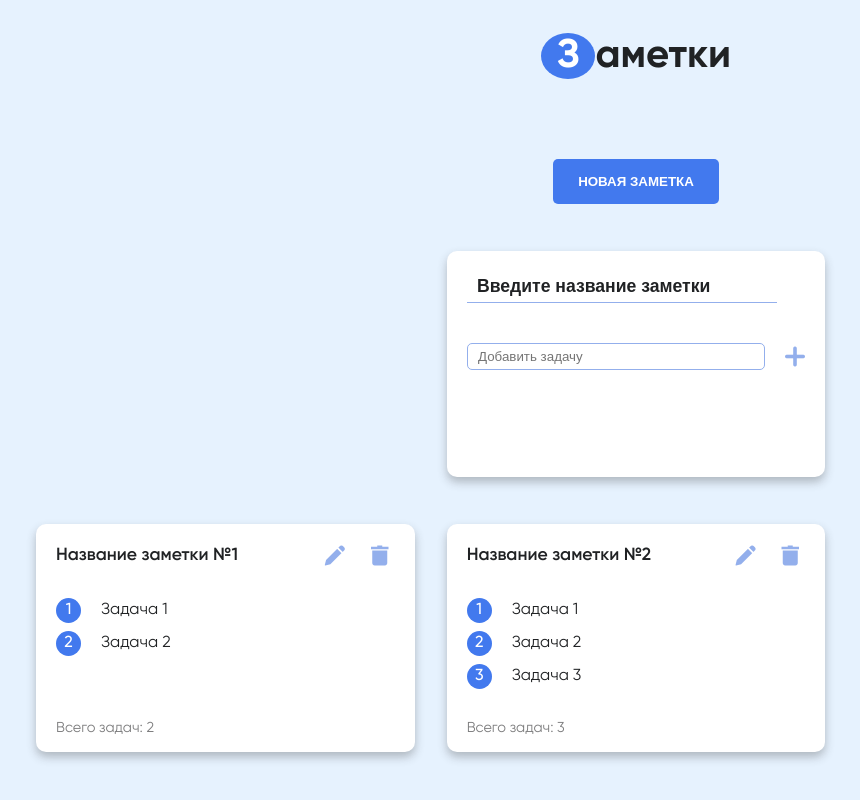
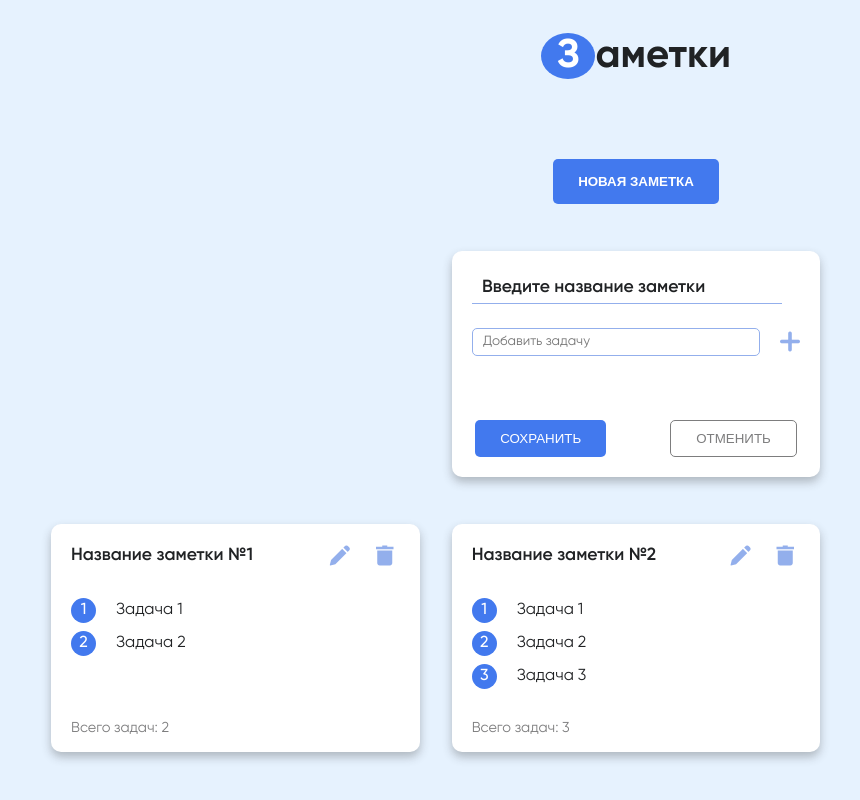
Before and after one commit to dek777/notes, a Vue app: page / in a window 1280 px wide. Both pictures are taken after a click on the button "НОВАЯ ЗАМЕТКА". Shown: the whole page, without its empty margins (4-864 px from the left). Built offline with nearby package versions, Linux system fonts and the light colour scheme.

Commit message:
complete create function (new note)

```diff
--- a/src/App.vue
+++ b/src/App.vue
@@ -5,7 +5,7 @@
       <router-link to="/">Home</router-link> |
       <router-link to="/edit">Edit</router-link>
     </div> -->
-    <router-view :notes="notes" />
+    <router-view :notes="notes" @remove-note="removeNote" />
   </div>
 </template>
 
@@ -54,6 +54,11 @@ export default {
       ]
     }
   },
+  methods: {
+    removeNote(id){
+      this.notes = this.notes.filter( note => note.id !== id )
+    }
+  },
   components: {
 
   }
@@ -64,6 +69,7 @@ export default {
 :root{
   --text: #202224;
   --secondary-text: #7d7d7e;
+  --grey: #525252;
   --blue: #4279EE;
   --secondary-blue: #93afec;
   --bg-blue: #E6F2FE;
@@ -86,6 +92,14 @@ html,body{
   color: var(--text);
 }
 
+input{
+  font-family: 'Gilroy', sans-serif;
+}
+
+a, a:hover, a:focus{
+  text-decoration: none;
+}
+
 .header__title{
   font-size: 2.5rem;
   width: max-content;
@@ -105,6 +119,7 @@ html,body{
   max-width: 1200px;
   padding: 15px;
   margin: auto;
+  box-sizing: border-box;
 }
 
 .icon{
--- /dev/null
+++ b/src/components/Confirm.vue
@@ -0,0 +1,29 @@
+<template>
+  <div v-if="confirmBlockVisible" class="">
+    <p class="confirm__text">Удалить?</p>
+    <button class="confirm__btn confirm__btn_yes" @click.prevent="">Да</button>
+    <button class="confirm__btn confirm__btn_no" @click.prevent="">Нет</button>
+  </div>
+</template>
+
+<script>
+export default {
+  props: {
+    confirmBlockVisible: {
+      type: Boolean
+    }
+  },
+  methods: {
+    deleteItem(){
+      this.$emit('delete-item');
+    },
+    cancel(){
+      this.$emit('cancel');
+    }
+  }
+}
+</script>
+
+<style scoped>
+
+</style>
--- a/src/components/CreateNote.vue
+++ b/src/components/CreateNote.vue
@@ -1,45 +1,36 @@
 <template>
   <div class>
-    <button class="btn__create-note" @click.prevent="showHideForm">Новая заметка</button>
-    <div class="create-note__form-wrap">
-      <transition name="create-note__animation">
-        <form v-if="formVisible" class="create-note__form">
-          <input
-            type="text"
-            class="create-note__input create-note__input_title"
-            value="Введите название заметки"
-          />
-          <div class="create-note__add-todo-wrap">
-            <input
-              type="text"
-              class="create-note__input create-note__input_todo"
-              placeholder="Добавить задачу"
-            />
-            <i class="flaticon-add icon"></i>
-          </div>
-        </form>
-      </transition>
-    </div>
+    <button class="btn__new-note" @click.prevent="showHideForm">Новая заметка</button>
+    <FormCreateNote :formVisible="formVisible" @init-note="createNote" @hide-form="showHideForm" />
   </div>
 </template>
 
 <script>
+import FormCreateNote from "@/components/FormCreateNote.vue";
+
 export default {
   data() {
     return {
-      formVisible: false,
+      formVisible: false
     };
   },
   methods: {
     showHideForm() {
       this.formVisible = !this.formVisible;
     },
+    createNote(note){
+      this.$emit("create-note", JSON.parse(note));
+      this.formVisible = false;
+    }
+  },
+  components: {
+    FormCreateNote,
   },
 };
 </script>
 
 <style scoped>
-.btn__create-note {
+.btn__new-note {
   margin: 2rem auto;
   padding: 15px 25px;
   background-color: var(--blue);
@@ -50,12 +41,12 @@ export default {
   cursor: pointer;
   border-radius: 5px;
 }
-.btn__create-note:hover,
-.btn__create-note:focus {
+.btn__new-note:hover,
+.btn__new-note:focus {
   border: 0;
   outline: none;
 }
-.btn__create-note:hover {
+.btn__new-note:hover {
   background-color: #326ff3;
   color: #fff;
   -webkit-box-shadow: 0px 5px 10px 0px rgba(50, 50, 50, 0.3);
@@ -63,77 +54,4 @@ export default {
   box-shadow: 0px 5px 10px 0px rgba(50, 50, 50, 0.3);
 }
 
-.create-note__form-wrap {
-  overflow: hidden;
-  padding: 15px;
-}
-
-.create-note__form {
-  width: 100%;
-  max-width: 378px;
-  min-height: 226px;
-  padding: 15px 20px;
-  border-radius: 10px;
-  background-color: #fff;
-  text-align: left;
-  -webkit-box-shadow: 0px 5px 10px 0px rgba(50, 50, 50, 0.3);
-  -moz-box-shadow: 0px 5px 10px 0px rgba(50, 50, 50, 0.3);
-  box-shadow: 0px 5px 10px 0px rgba(50, 50, 50, 0.3);
-  margin: 0 auto;
-  box-sizing: border-box;
-}
-
-.create-note__input {
-  display: block;
-  width: 100%;
-  max-width: 290px;
-  padding: 5px 10px;
-  margin: 1rem 0;
-  color: var(--text);
-}
-
-.create-note__input:focus {
-  outline: var(--blue);
-  color: var(--text);
-}
-
-.create-note__input_todo {
-  border: 1px solid var(--secondary-blue);
-  border-radius: 5px;
-}
-
-.create-note__input_title {
-  border: 0;
-  outline: none;
-  border-bottom: 1px solid var(--secondary-blue);
-  font-size: 1.1rem;
-  font-weight: 600;
-  margin: 0.3rem 0 1.5rem;
-  padding: 5px 10px;
-  color: var(--text);
-}
-
-.create-note__add-todo-wrap{
-  display: flex;
-}
-
-.icon {
-    color: var(--secondary-blue);
-    margin: auto;
-}
-
-.icon:hover {
-    color: var(--blue);
-}
-
-/* Animation */
-.create-note__animation-enter-active,
-.create-note__animation-leave-active {
-  transition: all 0.5s;
-}
-
-.create-note__animation-enter,
-.create-note__animation-leave-to {
-  transform: translateY(-100%);
-}
 </style>
--- /dev/null
+++ b/src/components/FormCreateNote.vue
@@ -0,0 +1,206 @@
+<template>
+  <div class="create-note__form-wrap">
+      <transition name="create-note__animation">
+        <form v-if="formVisible" class="create-note__form">
+          <input
+            id="newNoteTitle"
+            type="text"
+            class="create-note__input create-note__input_title"
+            v-model="title"
+          />
+          <div class="create-note__add-todo-wrap">
+            <input
+              type="text"
+              class="create-note__input create-note__input_todo"
+              placeholder="Добавить задачу"
+              v-model="newTodo"
+            />
+            <i @click="addTodo" class="flaticon-add icon"></i>
+          </div>
+          <TodoList :todos="this.todos" />
+          <div class="btn-group__wrap">
+            <button class="btn__create-note btn__create-note_blue" @click.prevent="initNote()">Сохранить</button>
+            <button class="btn__create-note btn__create-note_grey" @click.prevent="onCancel()">Отменить</button>
+          </div>
+
+        </form>
+      </transition>
+    </div>
+</template>
+
+<script>
+import TodoList from "@/components/TodoList.vue";
+
+export default {
+  data() {
+    return {
+      id: null,
+      title: "Введите название заметки",
+      todos: [],
+      newTodo: "",
+    };
+  },
+  props: {
+    formVisible: {
+      type: Boolean
+    }
+  },
+  methods: {
+    addTodo() {
+      if (this.newTodo.trim()) {
+        this.todos.push({
+          id: Date.now(),
+          text: this.newTodo,
+        });
+        this.newTodo = "";
+      }
+    },
+    clearForm(){
+      this.id = null;
+      this.title = "Введите название заметки";
+      this.todos = [];
+      this.newTodo = "";
+    },
+    initNote(){
+      if (this.title.trim()) {
+        const note = {
+          id: Date.now(),
+          title: this.title,
+          todos: this.todos
+        }
+        this.$emit("init-note", JSON.stringify(note));
+        this.clearForm();
+      }
+    },
+    onCancel(){
+      this.clearForm();
+      this.$emit("hide-form");
+    }
+  },
+  components: {
+    TodoList,
+  },
+}
+
+</script>
+
+<style scoped>
+
+.btn-group__wrap{
+  display: flex;
+  justify-content: space-between;
+}
+
+.btn__create-note {
+  margin: 0 0.2rem;
+  padding: 10px 25px;
+  text-transform: uppercase;
+  font-weight: 500;
+  border: 0;
+  cursor: pointer;
+  border-radius: 5px;
+}
+.btn__create-note:hover,
+.btn__create-note:focus {
+  border: 0;
+  outline: none;
+}
+
+.btn__create-note_blue {
+  background-color: var(--blue);
+  color: #fff;
+}
+.btn__create-note_blue:hover {
+  background-color: #326ff3;
+  color: #fff;
+}
+
+.btn__create-note_grey {
+  background-color: #fff;
+  color: var(--secondary-text);
+  border: 1px solid var(--secondary-text);
+}
+.btn__create-note_grey:hover,
+.btn__create-note_grey:focus {
+  border: 1px solid var(--grey);
+  color: var(--grey);
+}
+
+.mr-rem-2{
+  margin-right: 2rem;
+}
+
+.create-note__form-wrap {
+  overflow: hidden;
+  padding: 15px;
+}
+
+.create-note__form {
+  width: 100%;
+  max-width: 368px;
+  min-height: 226px;
+  padding: 15px 20px;
+  border-radius: 10px;
+  background-color: #fff;
+  text-align: left;
+  -webkit-box-shadow: 0px 5px 10px 0px rgba(50, 50, 50, 0.3);
+  -moz-box-shadow: 0px 5px 10px 0px rgba(50, 50, 50, 0.3);
+  box-shadow: 0px 5px 10px 0px rgba(50, 50, 50, 0.3);
+  margin: 0 auto;
+  box-sizing: border-box;
+}
+
+.create-note__input {
+  display: block;
+  width: 100%;
+  max-width: 290px;
+  padding: 5px 10px;
+  margin: 1rem 0;
+  color: var(--text);
+}
+
+.create-note__input:focus {
+  outline: var(--blue);
+  color: var(--text);
+}
+
+.create-note__input_todo {
+  border: 1px solid var(--secondary-blue);
+  border-radius: 5px;
+}
+
+.create-note__input_title {
+  border: 0;
+  outline: none;
+  border-bottom: 1px solid var(--secondary-blue);
+  font-size: 1.1rem;
+  font-weight: 600;
+  margin: 0.3rem 0 0.5rem;
+  padding: 5px 10px;
+  color: var(--text);
+}
+
+.create-note__add-todo-wrap {
+  display: flex;
+}
+
+.icon {
+  color: var(--secondary-blue);
+  margin: auto;
+}
+
+.icon:hover {
+  color: var(--blue);
+}
+
+/* Animation */
+.create-note__animation-enter-active,
+.create-note__animation-leave-active {
+  transition: all 0.5s;
+}
+
+.create-note__animation-enter,
+.create-note__animation-leave-to {
+  transform: translateY(-100%);
+}
+</style>
--- a/src/components/Note.vue
+++ b/src/components/Note.vue
@@ -3,10 +3,11 @@
     <div class="note__title-wrap">
       <p class="note__title">{{note.title}}</p>
       <div class="icons__wrap">
-        <i class="flaticon-pencil icon"></i>
-        <i class="flaticon-delete icon"></i>
+        <router-link to="/edit"><i class="flaticon-pencil icon"></i></router-link>
+        <i class="flaticon-delete icon" @click="showHideConfirmBlock"></i>
       </div>
     </div>
+    <Confirm :confirmBlockVisible="confirmBlockVisible" @delete-item="deleteNote" @cancel="showHideConfirmBlock" />
 
     <TodoList :todos="note.todos" />
     <TodoTotals :todosCount="note.todos.length" />
@@ -16,17 +17,32 @@
 <script>
 import TodoList from "@/components/TodoList.vue";
 import TodoTotals from "@/components/TodoTotals.vue";
+import Confirm from "@/components/Confirm.vue";
 
 export default {
+  data(){
+    return{
+      confirmBlockVisible: false
+    }
+  },
   props: {
     note: {
       type: [Object, Array],
       required: true,
     },
   },
+  methods: {
+    showHideConfirmBlock(){
+      this.confirmBlockVisible = !this.confirmBlockVisible;
+    },
+    deleteNote(){
+      this.$emit('delete-note', note.id);
+    }
+  },
   components: {
     TodoList,
     TodoTotals,
+    Confirm
   },
 };
 </script>
--- a/src/views/Home.vue
+++ b/src/views/Home.vue
@@ -1,9 +1,10 @@
 <template>
   <div class="container">
-    <CreateNote />
-    <div class="notes__wrap">
-      <Note v-for="note in notes" :key="note.id" :note="note" />
+    <CreateNote v-on:create-note="createNewNote" />
+    <div v-if="notes.length" class="notes__wrap">
+      <Note v-for="note in notes" :key="note.id" :note="note" @delete-note="deleteNote" />
     </div>
+    <p v-else class="text_empty-list">Нет заметок</p>
 
   </div>
 </template>
@@ -16,8 +17,15 @@ export default {
   name: 'Home',
   props: {
     notes: {
-      type: [Object, Array],
-      required: true
+      type: [Object, Array]
+    }
+  },
+  methods: {
+    createNewNote(note){
+      this.notes.unshift(note);
+    },
+    deleteNote(id){
+      this.$emit('remove-note',id);
     }
   },
   components: {
@@ -34,4 +42,9 @@ export default {
   gap: 2rem;
   margin: 2rem auto;
 }
+
+.text_empty-list{
+  font-size: 1.1rem;
+  color: var(--secondary-text);
+}
 </style>
```
Also changed, not shown: src/components/TodoTotals.vue (+12 -1 lines), 1 other file (tests, documents, lock files or other folders).
